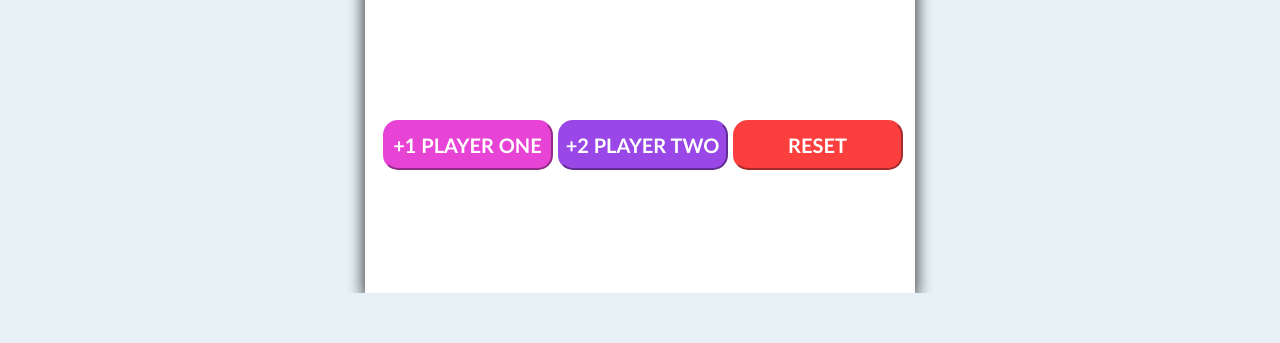
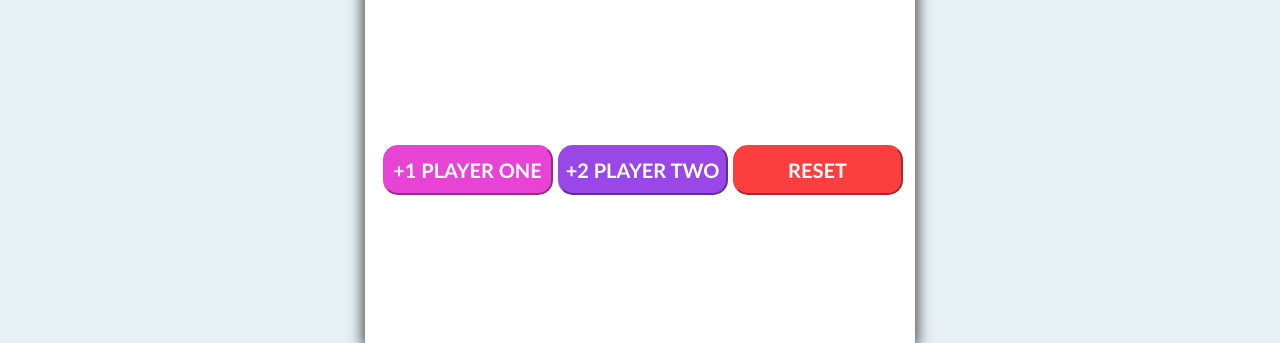
Before and after one commit to mohammedsadaqathullah/score-keeper-board-project, a plain HTML site: page index.html in a window 1280 px wide. Shown: the part 530-873 px from the top of the page. Before the commit the page ends 823 px from the top, so only its background shows below. Drawn offline with Linux system fonts and the light colour scheme.

Commit message:
score update 3

```diff
--- a/index.html
+++ b/index.html
@@ -56,7 +56,7 @@
         container.style.flexWrap = "wrap";
         container.style.backgroundColor = "#fff";
         container.style.width = "550px";
-        container.style.height = "700px"
+        container.style.height = "750px"
         container.style.justifyContent = "center";
         container.style.justifyContent = 'space-evenly'
         container.style.textAlign = "center";
```
